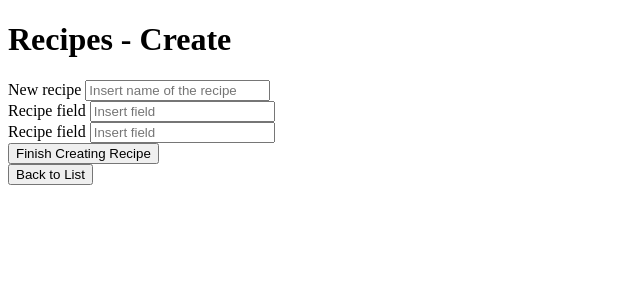
After one commit to dokkaebae/thegoodplace, a Django app: page /recipes-create in a window 1280 px wide. The commit adds this page. Shown: the top 300 px of the page, without its empty margins (0-640 px from the left). Run offline with Django 3.2, Linux system fonts and the light colour scheme.

Commit message:
Added the recipe create form page

```diff
--- a/froyo/urls.py
+++ b/froyo/urls.py
@@ -8,6 +8,7 @@ from .views import IngredientsCreateView
 from .views import RecipesListView
 from .views import RecipesDetailView
 from .views import RecipesUpdateView
+from .views import RecipesCreateView
 
 urlpatterns = [
     path('', HomePageView.as_view()),
@@ -17,5 +18,6 @@ urlpatterns = [
     path('ingredients-create', IngredientsCreateView.as_view()),
     path('recipes-list', RecipesListView.as_view()),
     path('recipes-detail', RecipesDetailView.as_view()),
-    path('recipes-update', RecipesUpdateView.as_view())
+    path('recipes-update', RecipesUpdateView.as_view()),
+    path('recipes-create', RecipesCreateView.as_view())
 ]
--- a/froyo/views.py
+++ b/froyo/views.py
@@ -23,3 +23,6 @@ class RecipesDetailView(TemplateView):
 
 class RecipesUpdateView(TemplateView):
     template_name = "recipes_update_form.html"
+
+class RecipesCreateView(TemplateView):
+    template_name = "recipes_create_form.html"
--- a/functional_test.py
+++ b/functional_test.py
@@ -239,7 +239,7 @@ class NewVisitorTest(unittest.TestCase):
         back_button_to_home_from_recipes.click()
         time.sleep(1)
         self.assertEqual(
-            "http://localhost:8000",
+            "http://localhost:8000/",
             self.browser.current_url
         )
 
--- /dev/null
+++ b/templates/recipes_create_form.html
@@ -0,0 +1,38 @@
+<!DOCTYPE html>
+<html>
+  <head>
+    <title>Recipes - Create</title>
+  </head>
+
+  <body>
+    <div>
+      <h1 id="page_header">Recipes - Create</h1>
+    </div>
+
+    <div>
+      <form>
+        <div>
+          <label>New recipe</label>
+          <input type="text" placeholder="Insert name of the recipe">
+        </div>
+        <div>
+          <label>Recipe field</label>
+          <input type="text" placeholder="Insert field">
+        </div>
+        <div>
+          <label>Recipe field</label>
+          <input type="text" placeholder="Insert field">
+        </div>
+        <div>
+          <button type="submit">Finish Creating Recipe</button>
+        </div>
+      </form>
+    </div>
+
+    <div>
+      <form method="get" action="http://localhost:8000/recipes-list">
+        <button type="submit" id="back_button">Back to List</button>
+      </form>
+    </div>
+  </body>
+</html>
--- a/templates/recipes_list.html
+++ b/templates/recipes_list.html
@@ -31,6 +31,11 @@
     </div>
 
     <div>
+      <form method="get" action="http://localhost:8000/recipes-create">
+        <button type="submit" id="button_to_recipes_create">Create New Recipe</button>
+      </form>
+    </div>
+    <div>
       <form method="get" action="http://localhost:8000">
         <button type="submit" id="back_button">Back to Home</button>
       </form>
```
